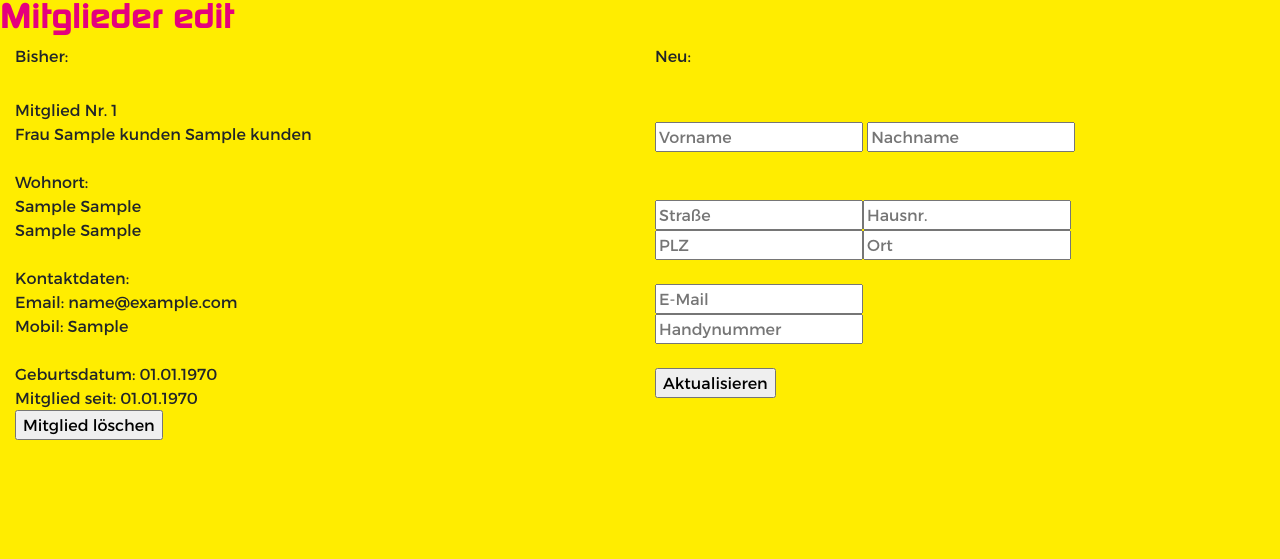
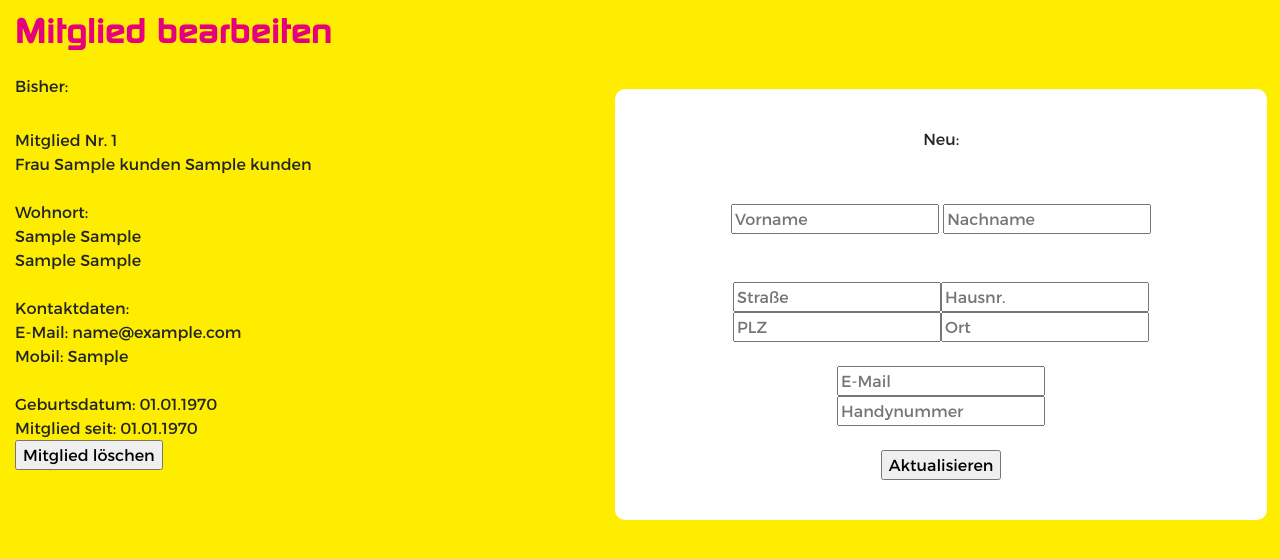
Before and after one commit to Liberale-Gamer/liga_mitglieder, a Flask app: page /edit/1 in a window 1280 px wide. Shown: the part 56-615 px from the top of the page. Run offline with Flask 2, Linux system fonts and the light colour scheme; a user stored in the database is signed in; tables that the repository leaves empty hold one stand-in row (values such as "Sample post"); some libraries are stand-ins or nearby versions; some web fonts are replaced.

Commit message:
Update div classes and CSS styles

```diff
--- a/ligamitglieder/templates/base.html
+++ b/ligamitglieder/templates/base.html
@@ -1,5 +1,5 @@
 <!doctype html>
-<html lang="en">
+<html lang="de">
 
 <head>
 
@@ -12,13 +12,10 @@
 <title>{% block title %}{% endblock %} LiGa intern</title>
 
 <!-- Bootstrap CSS -->
-<link rel="stylesheet" href="{{ url_for('static',filename='css/bootstrap.min.css') }}" >
+<link rel="stylesheet" href="{{ url_for('static',filename='css/bootstrap.min.css') }}">
 <link rel="stylesheet" href="{{ url_for('static',filename='css/dygraph.css') }}" />
 <!-- But it in a round Box -->
-<link rel="stylesheet" href="{{ url_for('static',filename='css/login.css') }}">
-
-
-{% block nav %} {% endblock %}
+<link rel="stylesheet" href="{{ url_for('static',filename='css/login.css') }}"> {% block nav %} {% endblock %}
 
 <section class="content">
     <header>
@@ -26,8 +23,7 @@
     </header>
     {% for message in get_flashed_messages() %}
     <div class="flash">{{ message }}</div>
-  {% endfor %}
-  {% block body %}{% endblock %}
+    {% endfor %} {% block body %}{% endblock %}
 </section>
 
 <!-- Optional JavaScript -->
--- a/ligamitglieder/templates/edit.html
+++ b/ligamitglieder/templates/edit.html
@@ -1,5 +1,5 @@
 {% extends 'navbar.html' %} {% block body %}
-<h2>Mitglieder edit</h2>
+<h2 style="padding:15px;">Mitglied bearbeiten</h2>
 
 
 <!-- Pretty Form -->
@@ -26,7 +26,7 @@
             {{user.plz}} {{user.ort}} </br>
             </br>
             Kontaktdaten: </br>
-            Email: {{user.email}} </br>
+            E-Mail: {{user.email}} </br>
             Mobil: {{user.mobil}} </br>
             </br>
             Geburtsdatum: {{geburtsdatum}} </br>
@@ -38,7 +38,7 @@
 
         </div>
 
-        <div class="col">
+        <div class="col homebox centering">
 
             <h6>Neu:</h6>
             </br>
--- a/ligamitglieder/templates/new.html
+++ b/ligamitglieder/templates/new.html
@@ -1,11 +1,12 @@
 {% extends 'navbar.html' %} {% block body %}
+<h2 style="padding:15px;">Neues Mitglied</h2>
 
 
 <div class="container-fluid">
 
     <div class="row">
 
-        <div class="col homebox centering">
+        <div class="col">
             <form action="{{ url_for('confirm_new') }}" method=post id="new">
                 </br>
                 <input type="text" name="vorname" placeholder="Vorname" required> <input type="text" name="name" placeholder="Nachname" required> </br>
```
Lines whose indentation alone changed are shown as unchanged.
